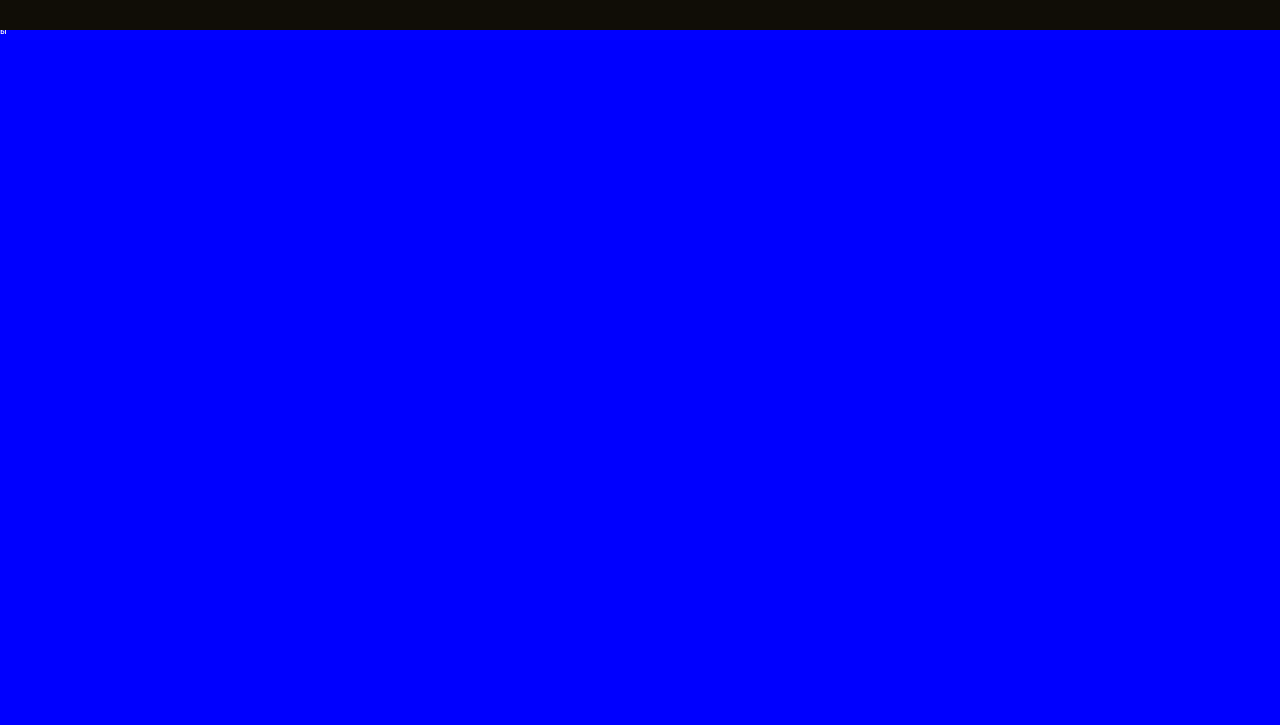
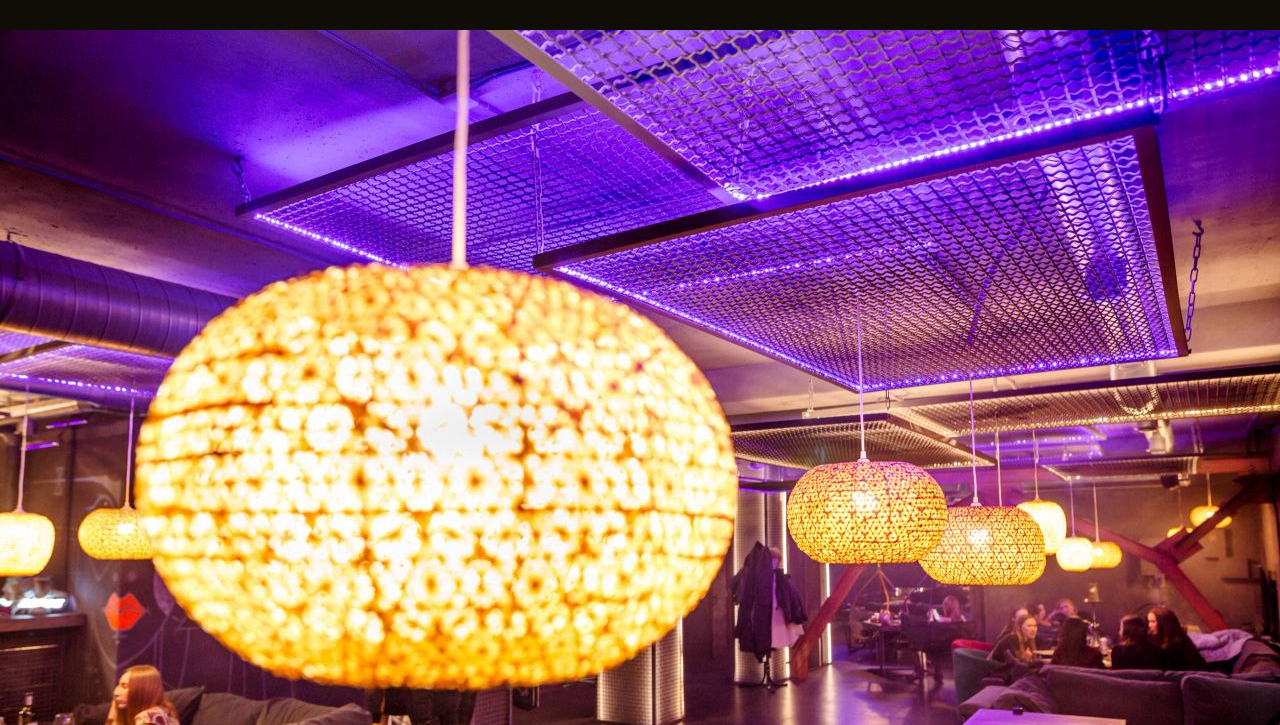
Before and after one commit to ZloyBatarejka/inside, a website built with webpack: page src/index.html in a window 1280 px wide. Shown: the part 75-800 px from the top of the page. Built offline with nearby package versions, Linux system fonts and the light colour scheme.

Commit message:
Добавить картинки

```diff
--- a/src/index.html
+++ b/src/index.html
@@ -38,7 +38,7 @@
     </header>
 
     <section class="about" id="about">
-        ы
+
     </section>
 
     <section class="menu" id="menu">
--- a/src/index.ts
+++ b/src/index.ts
@@ -1,3 +1,3 @@
 import  './styles/styles.scss'
-
+import './assets/images/inside1.jpg'
 import './menu'
--- a/src/styles/about.scss
+++ b/src/styles/about.scss
@@ -2,4 +2,7 @@
     width: 100%;
     height: 100rem;
     background: blue;
+    background-image: url('../assets/images/inside4.jpg');
+    background-size: contain;
+
 }
--- a/webpack.config.js
+++ b/webpack.config.js
@@ -24,6 +24,10 @@ module.exports = {
         test: /\.(ttf|woff|woff2|eot)$/,
         use: ['file-loader']
       },
+      {
+        test: /\.(jpg|png)$/,
+        type: 'asset/inline',
+    },
     ],
   },
   devServer: {
```
Also changed, not shown: src/assets/images/girls1.jpg (added), src/assets/images/girls2.jpg (added), src/assets/images/girls3.jpg (added), src/assets/images/girls4.jpg (added), src/assets/images/girls5.jpg (added), src/assets/images/inside1.jpg (added), src/assets/images/inside2.jpg (added), src/assets/images/inside4.jpg (added), src/assets/images/inside5.jpg (added), src/assets/images/inside6.jpg (added), src/assets/images/inside7.jpg (added).
